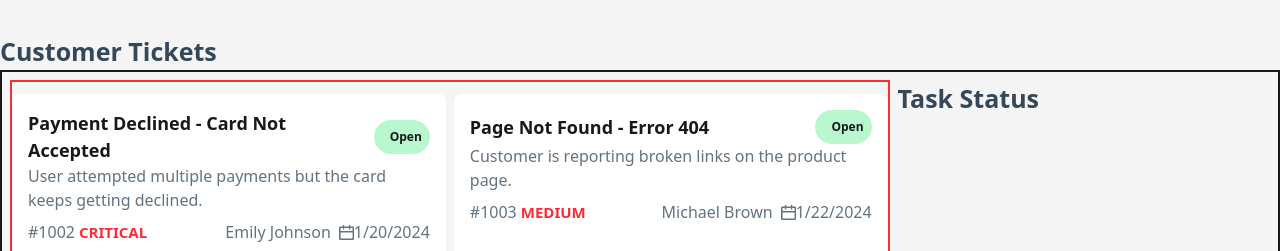
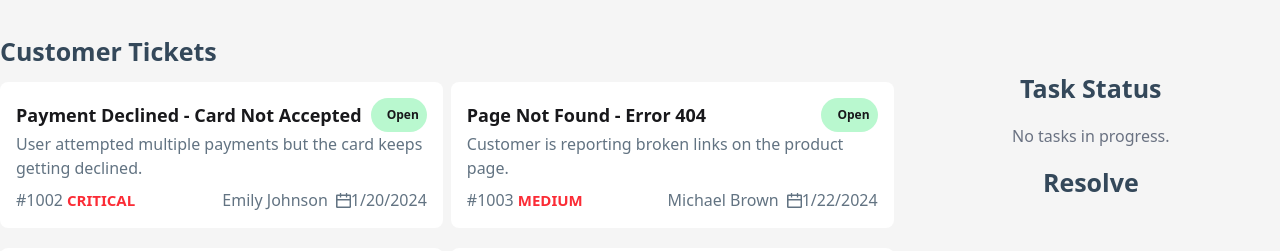
Before and after one commit to Mokim2005/customer-service-project, a React (Vite) app: page / in a window 1280 px wide. Shown: the part 335-586 px from the top of the page. Built offline with nearby package versions, Linux system fonts and the light colour scheme.

Commit message:
all functionality are done

```diff
--- a/src/App.jsx
+++ b/src/App.jsx
@@ -4,23 +4,38 @@ import Banner from "./assets/components/banner/Banner";
 import Footer from "./assets/components/footer/Footer";
 import History from "./assets/components/history/History";
 import Navber from "./assets/components/Navber/Navber";
-import CardHistory from "./assets/components/Card-history/CardHistory";
+
+import { ToastContainer } from "react-toastify";
 
 const fetchData = async () => {
   const res = await fetch("/public/data.json");
   return res.json();
 };
+const fetchUSers = fetchData();
 function App() {
   const [selectedCard, setSelectedCard] = useState([]);
+  const [resolvedTickets, setResolvedTickets] = useState([]);
 
-  const fetchUSers = fetchData();
+  const removeHistory = (h) => {
+    setResolvedTickets((another) => [...another, h]);
+
+    setSelectedCard((anotherSelected) => {
+      const filteredData = anotherSelected.filter(
+        (crd) => crd.ticket.trim() !== h.ticket.trim()
+      );
+
+      console.log("Filtered Task Status (selectedCard):", filteredData);
+      return filteredData;
+    });
+  };
+
   return (
     <div className="bg-[#f5f5f5]">
       {/* navber section  */}
       <Navber></Navber>
 
       {/* banner section  */}
-      <Banner></Banner>
+      <Banner resolvedTickets={resolvedTickets}  selectedCard={selectedCard}></Banner>
 
       {/* history section  */}
       <Suspense
@@ -28,14 +43,16 @@ function App() {
       >
         <History
           fetchUSers={fetchUSers}
+          resolvedTickets={resolvedTickets}
           selectedCard={selectedCard}
           setSelectedCard={setSelectedCard}
+          removeHistory={removeHistory}
         ></History>
       </Suspense>
 
-
       {/* footer section  */}
       <Footer></Footer>
+      <ToastContainer />
     </div>
   );
 }
--- a/src/assets/components/Card-history/CardHistory.jsx
+++ b/src/assets/components/Card-history/CardHistory.jsx
@@ -1,14 +1,39 @@
-import React from 'react';
+import React from "react";
+import { toast } from "react-toastify";
 
-const CardHistory = ({ selectedCard}) => {
-    console.log(selectedCard)
+const CardHistory = ({ selectedCard, removeHistory, handleMainRemoval }) => {
+  const handleCompleteClick = (cardToRemove) => {
+    removeHistory(cardToRemove);
+
+    handleMainRemoval(cardToRemove);
+  };
+  const handleButton = ()=>{
+    toast('compleated')
+  }
+  if (!selectedCard || selectedCard.length === 0) {
     return (
-        <div>
-            {
-                selectedCard.map(history => console.log(history))
-            }
+      <p className="p-4 text-center text-gray-500">No tasks in progress.</p>
+    );
+  }
+
+  return (
+    <div className="p-4 rounded-lg shadow-md mb-2">
+      {selectedCard.map((card, index) => (
+        <div key={index} className="border-b border-gray-200 pb-2 mb-2">
+          <p className="font-semibold text-base">
+            {card.subject}
+          </p>
+
+          <button
+            onClick={() => {handleCompleteClick(card),handleButton()}}
+            className="bg-[#02a53b] cursor-pointer text-white font-semibold text-[15px] w-full rounded-lg mt-1 p-2 transition duration-300 hover:bg-[#028c30] shadow-md"
+          >
+            Complete
+          </button>
         </div>
-    );
+      ))}
+    </div>
+  );
 };
 
 export default CardHistory;
--- /dev/null
+++ b/src/assets/components/Card-history/Resolve.jsx
@@ -0,0 +1,23 @@
+import React from "react";
+
+const Resolve = ({ resolve, index }) => {
+
+  if (!resolve || resolve.length === 0) {
+    return (
+      <p className="p-4 text-center text-gray-500">No tasks</p>
+    );
+  }
+  return (
+    <div className="">
+      <div key={index} className="border-b border-gray-200 pb-2 mb-2">
+        <p className="font-semibold text-base ">{resolve.subject}</p>
+        <p>{resolve.createDate}</p>
+        <button className="bg-[#02a53b] cursor-pointer text-white font-semibold text-[15px] w-full rounded-lg mt-1 p-2 transition duration-300 hover:bg-[#028c30] shadow-md">
+          Completed
+        </button>
+      </div>
+    </div>
+  );
+};
+
+export default Resolve;
--- a/src/assets/components/Card/Card.jsx
+++ b/src/assets/components/Card/Card.jsx
@@ -1,12 +1,12 @@
 import React, { useState } from "react";
 import vactorImg from "../../../assets/Vector.png";
-import { ToastContainer, toast } from "react-toastify";
-const Card = ({ card,selectedCard,setSelectedCard }) => {
+import { toast } from "react-toastify";
+const Card = ({ card,setSelectedCard }) => {
   const [isSelected, setIsSelected] = useState(false);
   const handleCardClick = () => {
-    toast("clicked");
+    toast("Clicked");
     setIsSelected(true);
-    setSelectedCard(...selectedCard,card)
+    setSelectedCard((prevSelectedCards) => [...prevSelectedCards, card]);
   };
   return (
     <div
@@ -40,7 +40,7 @@ const Card = ({ card,selectedCard,setSelectedCard }) => {
         </div>
         <div className="flex items-center justify-between space-x-2">
           <div className="flex text-[#627382] justify-between items-center space-x-2">
-            <p >{card.requestBy}</p>
+            <p>{card.requestBy}</p>
             <div className="flex items-center ">
               <img className="w-[15px]" src={vactorImg} alt="" />
               <p>{card.createDate}</p>
@@ -48,7 +48,7 @@ const Card = ({ card,selectedCard,setSelectedCard }) => {
           </div>
         </div>
       </div>
-      <ToastContainer />
+
     </div>
   );
 };
--- a/src/assets/components/banner/Banner.jsx
+++ b/src/assets/components/banner/Banner.jsx
@@ -1,6 +1,7 @@
 import React from "react";
 
-const Banner = () => {
+const Banner = ({selectedCard,resolvedTickets}) => {
+  console.log(resolvedTickets)
   return (
     <div className="grid grid-cols-1 md:grid-cols-2 gap-[20px] container mx-auto my-[50px] ">
       <div className="flex justify-center items-center text-white rounded-lg  bg-gradient-to-r from-[#7740f7] to-[#9f62f2]">
@@ -9,7 +10,7 @@ const Banner = () => {
         </div>
         <div className="text-center whitespace-nowrap">
           <h3 className="font-semibold text-[20px] ">In-Progress</h3>
-          <span className="font-bold text-[40px]">0</span>
+          <span className="font-bold text-[40px]">{selectedCard.length}</span>
         </div>
         <div>
           <img src="https://i.ibb.co.com/tTX9C7sQ/vactor2.png" alt="" />
@@ -22,7 +23,7 @@ const Banner = () => {
         </div>
         <div className="text-center whitespace-nowrap">
           <h3 className="font-semibold text-[20px]">Resolved</h3>
-          <span className="font-bold text-[40px]">0</span>
+          <span className="font-bold text-[40px]">{resolvedTickets.length}</span>
         </div>
         <div>
           <img src="https://i.ibb.co.com/tTX9C7sQ/vactor2.png" alt="" />
--- a/src/assets/components/history/History.jsx
+++ b/src/assets/components/history/History.jsx
@@ -1,34 +1,69 @@
-import React, { use } from "react";
+import React, { use, useState, useEffect } from "react";
 import Card from "../Card/Card";
 import CardHistory from "../Card-history/CardHistory";
+import Resolve from "../Card-history/Resolve";
 
-const History = ({ fetchUSers, selectedCard, setSelectedCard }) => {
+const History = ({
+  fetchUSers,
+  selectedCard,
+  setSelectedCard,
+  removeHistory,
+  resolvedTickets,
+}) => {
   const promisData = use(fetchUSers);
-  console.log(promisData);
+
+  const [customerTickets, setCustomerTickets] = useState([]);
+
+  useEffect(() => {
+    if (promisData && customerTickets.length === 0) {
+      setCustomerTickets(promisData);
+      console.log("Original tickets loaded into state.");
+    }
+  }, [promisData]);
+
+  const handleMainTicketRemoval = (ticketToRemove) => {
+    const updatedTickets = customerTickets.filter(
+      (card) => card.ticket !== ticketToRemove.ticket
+    );
+    setCustomerTickets(updatedTickets);
+  };
+
   return (
     <div className="container mx-auto">
+      <h2 className="text-[#34485a] font-semibold text-[25px]">
+        Customer Tickets
+      </h2>
 
-        <h2 className="text-[#34485a] font-semibold text-[25px]">
-          Customer Tickets
-        </h2>
-
-
-      <div className="border-2 grid grid-cols-10  p-2 gap-2">
-        <div className="border-2 col-span-7 border-red-500 gap-2 grid grid-cols-1 md:grid-cols-2">
-          {promisData.map((card) => (
+      <div className=" grid grid-cols-10  p-2 gap-2">
+        <div className="col-span-7 gap-2 grid grid-cols-1 md:grid-cols-2">
+          {customerTickets.map((card) => (
             <Card
+              key={card.ticket}
               selectedCard={selectedCard}
               setSelectedCard={setSelectedCard}
               card={card}
             ></Card>
           ))}
         </div>
-        <h2 className="text-[#34485a] font-semibold text-[25px] text-center whitespace-nowrap">Task Status</h2>
-        <div className="border-2 col-span-3 border-green-500">
-          <CardHistory  selectedCard={ selectedCard}></CardHistory>
+
+        <div className="col-span-3 ">
+          <h2 className="text-[#34485a] font-semibold text-[25px] text-center whitespace-nowrap ">
+            Task Status
+          </h2>
+
+          <CardHistory
+            selectedCard={selectedCard}
+            removeHistory={removeHistory}
+            handleMainRemoval={handleMainTicketRemoval}
+          ></CardHistory>
+          <div className="items-center">
+            <h2 className="font-bold text-[#34485a] text-center text-[25px] whitespace-nowrap">Resolve</h2>
+            {resolvedTickets.map((resolve, index) => (
+              <Resolve resolve={resolve} index={index}></Resolve>
+            ))}
+          </div>
         </div>
       </div>
-
     </div>
   );
 };
```
